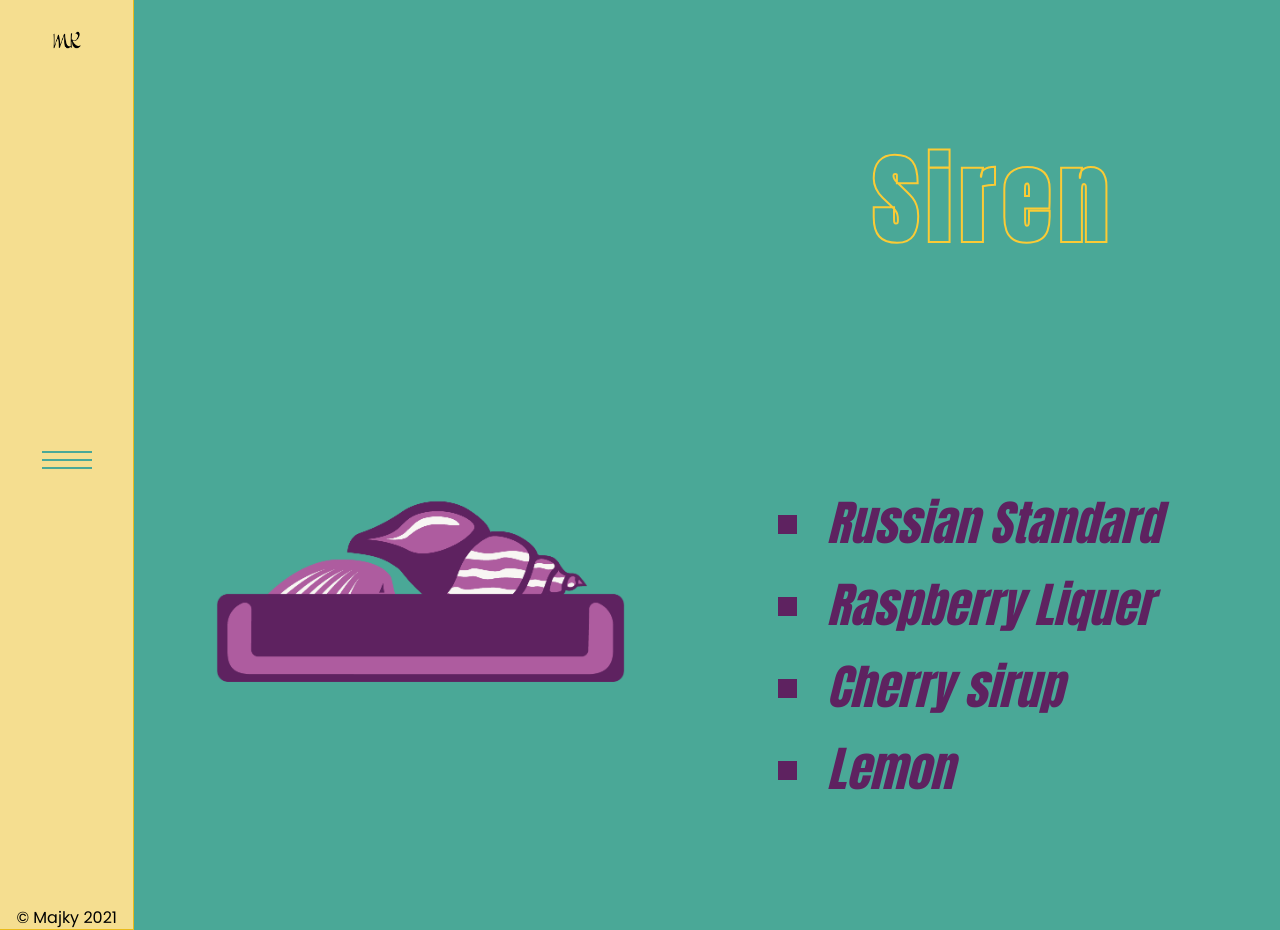
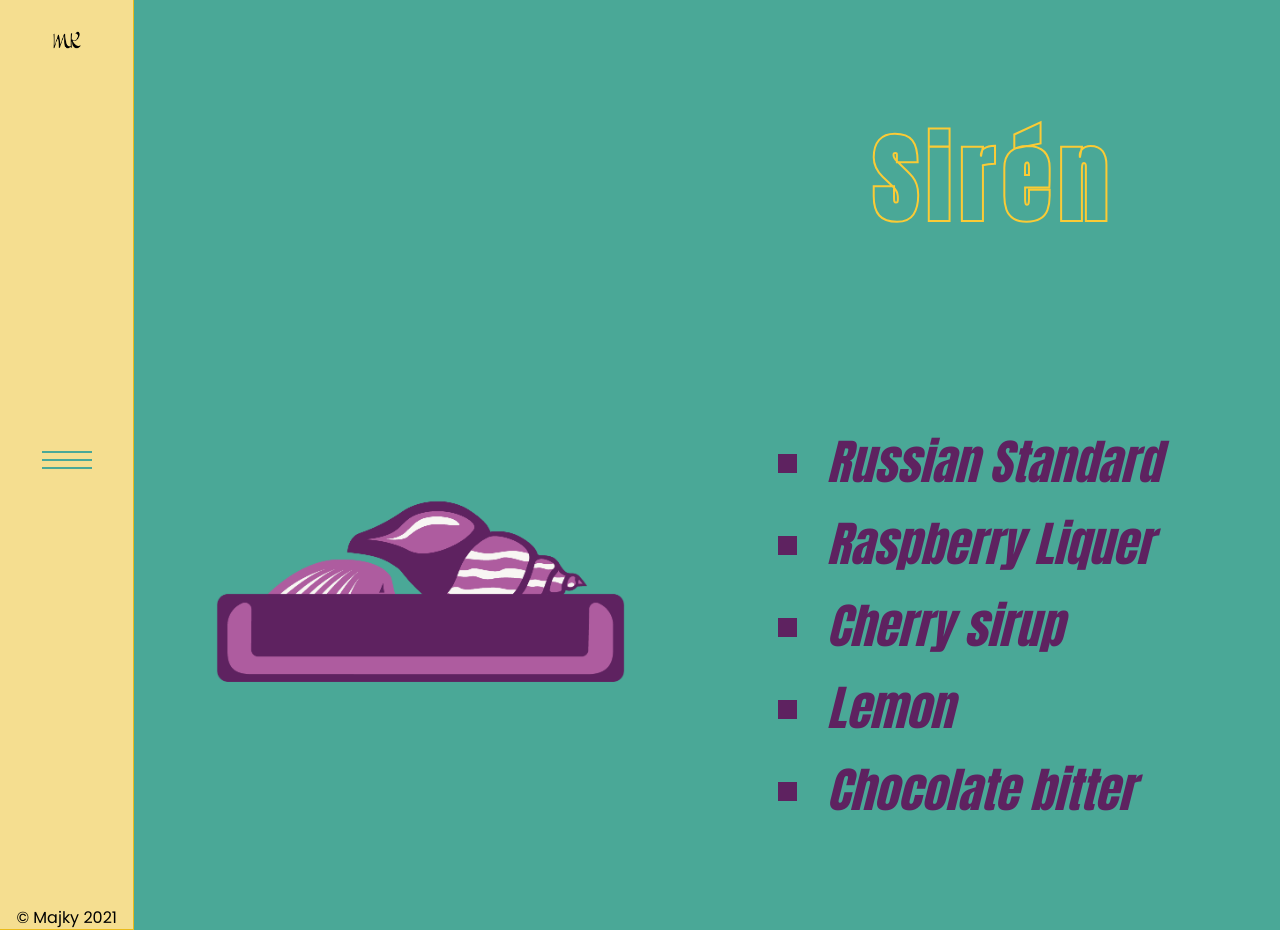
Before and after one commit to dzubidass/cocktails, a Flask app: page /siren/ in a window 1280 px wide. Run offline with Flask 2, Linux system fonts and the light colour scheme.

Commit message:
add text

```diff
--- a/templates/crystal.html
+++ b/templates/crystal.html
@@ -19,9 +19,9 @@
 				<ul class="nav-menu">
 					<li><a href="{{url_for('mahalo_page')}}">Mahalo</a></li>
 					<li><a href="{{url_for('crystal_page')}}">Crystal Lady</a></li>
-					<li><a href="{{url_for('siren_page')}}">Siren</a></li>
+					<li><a href="{{url_for('siren_page')}}">Sirén</a></li>
 					<li><a href="{{url_for('umpalumpa_page')}}">Umpalumpa</a></li>
-					<li><a href="{{url_for('la_liberte_page')}}">La Liberte</a></li>
+					<li><a href="{{url_for('la_liberte_page')}}">La Liberté</a></li>
 				</ul>
 				<div class="ham">
 					<div class="bar"></div>
@@ -41,7 +41,7 @@
 				<ul>
 					<li>Russian Standard</li>
 					<li>Rose water</li>
-					<li>Bublegum syrup</li>
+					<li>Bublegum sirup</li>
 					<li>Prosseco</li>
 				</ul>
 			</div>
--- a/templates/mahalo.html
+++ b/templates/mahalo.html
@@ -19,9 +19,9 @@
 				<ul class="nav-menu">
 					<li><a href="{{url_for('mahalo_page')}}">Mahalo</a></li>
 					<li><a href="{{url_for('crystal_page')}}">Crystal Lady</a></li>
-					<li><a href="{{url_for('siren_page')}}">Siren</a></li>
+					<li><a href="{{url_for('siren_page')}}">Sirén</a></li>
 					<li><a href="{{url_for('umpalumpa_page')}}">Umpalumpa</a></li>
-					<li><a href="{{url_for('la_liberte_page')}}">La Liberte</a></li>
+					<li><a href="{{url_for('la_liberte_page')}}">La Liberté</a></li>
 				</ul>
 				<div class="ham">
 					<div class="bar"></div>
@@ -41,7 +41,7 @@
 				<ul>
 					<li>Appleton rum 12y</li>
 					<li>Grand Marnier</li>
-					<li>Pineaple puree</li>
+					<li>Pineapple puree</li>
 					<li>Coconut water</li>
 				</ul>
 			</div>
--- a/templates/siren.html
+++ b/templates/siren.html
@@ -19,9 +19,9 @@
 				<ul class="nav-menu">
 					<li><a href="{{url_for('mahalo_page')}}">Mahalo</a></li>
 					<li><a href="{{url_for('crystal_page')}}">Crystal Lady</a></li>
-					<li><a href="{{url_for('siren_page')}}">Siren</a></li>
+					<li><a href="{{url_for('siren_page')}}">Sirén</a></li>
 					<li><a href="{{url_for('umpalumpa_page')}}">Umpalumpa</a></li>
-					<li><a href="{{url_for('la_liberte_page')}}">La Liberte</a></li>
+					<li><a href="{{url_for('la_liberte_page')}}">La Liberté</a></li>
 				</ul>
 				<div class="ham">
 					<div class="bar"></div>
@@ -37,12 +37,13 @@
 				<img src="{{url_for('static',filename='icons/siren.png')}}">
 			</div>
 			<div class="col-right">
-				<h1>Siren</h1>
+				<h1>Sirén</h1>
 				<ul>
 					<li>Russian Standard</li>
 					<li>Raspberry Liquer</li>
 					<li>Cherry sirup</li>
 					<li>Lemon</li>
+					<li>Chocolate bitter</li>
 				</ul>
 			</div>
 		</section>
```
Also changed, not shown: templates/index.html (+4 -4 lines), templates/la_liberte.html (+4 -4 lines), templates/umpalumpa.html (+5 -5 lines).
